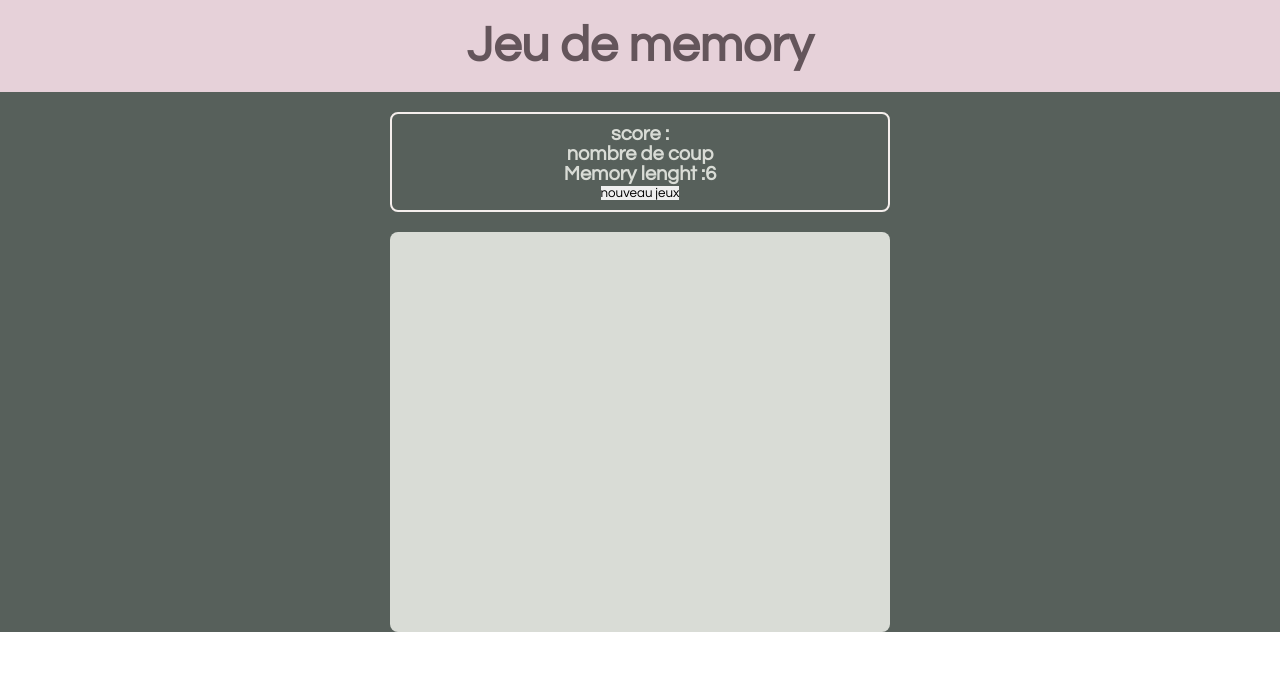
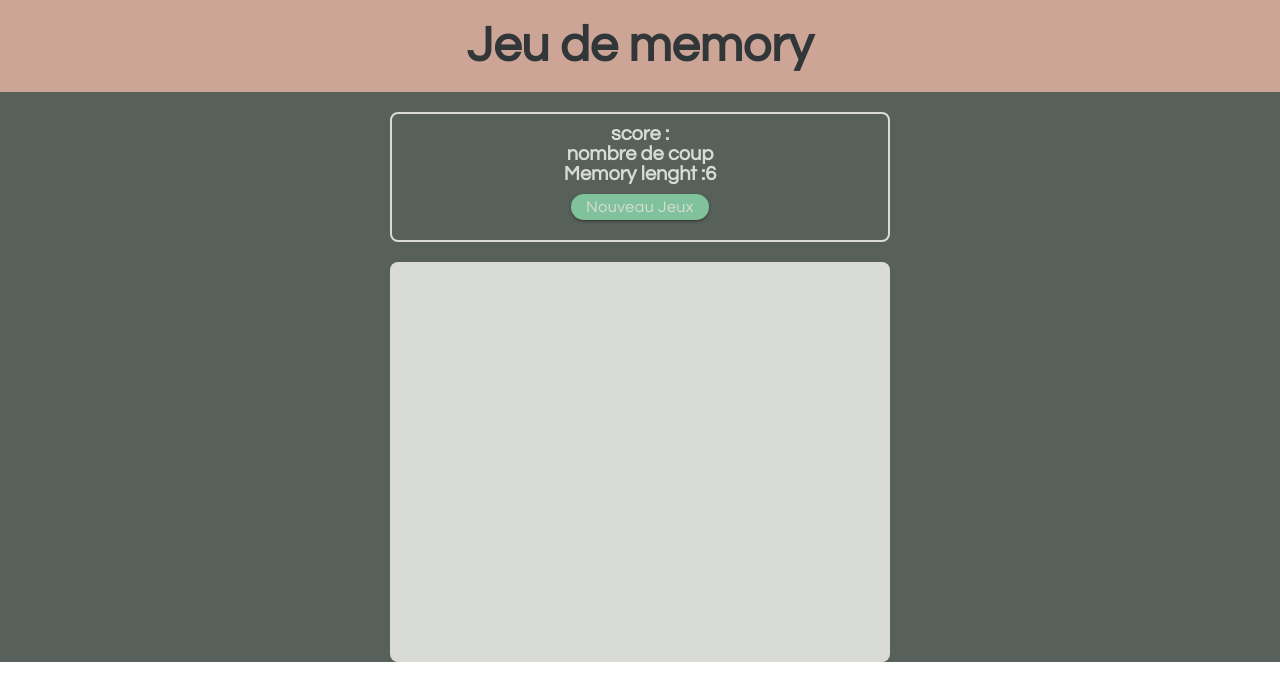
Before and after one commit to lliolla/jeux, a React (Vite) app: page /memory in a window 1280 px wide. Shown: the top 700 px of the page. Built offline with nearby package versions, Linux system fonts and the light colour scheme.

Commit message:
STYLE: card back mise en place de la grille

```diff
--- a/src/pages/Memory.jsx
+++ b/src/pages/Memory.jsx
@@ -15,7 +15,7 @@ const shuffleCard = ()=>{
     setcards(shuffleArray)
     setturns(0)
     }
-console.log("shuffleArray",cards,turns);
+
     /* gird memomry */
            /* card component */
           /* match card fonction */
@@ -41,6 +41,9 @@ console.log("shuffleArray",cards,turns);
                     <div className='card-face'>
                         <img src={card.src} alt="" />
                     </div>
+                    <div className='card-back'>
+                        <img src="../../public/assets/images/memory/fan.png" alt="" />
+                    </div>
                 </div>
             ))
          }
--- a/src/style/_memory.scss
+++ b/src/style/_memory.scss
@@ -1,5 +1,24 @@
 
 
+section> .card{
+    .card-face, .card-back {
+        margin: 5px;
+        padding: 5px;
+        border: 2px solid $black;
+        border-radius: 15px;
+        box-shadow: $grey 0px 5px 15px;
+                img{
+                    width: 100px;
+                }
+
+    }
+    .card-face{
+        background-color: $purple-light;
+       }
+    .card-back{
+        background-color: $green;
+    }
+}
 
 
 
@@ -12,17 +31,9 @@
     transform: rotateY(180deg);
 }
 
-img{
-    width: 100px;
-}
 
-.memory-face,.memory-back {
-    margin: 5px;
-    padding: 5px;
-    border: 2px solid#292626;
-    border-radius: 15px;
-    box-shadow: #c2c2c2 0px 5px 15px;
-}
+
+
 
 .memory-face{
     background-color: #cca596;
--- a/src/style/_setting.scss
+++ b/src/style/_setting.scss
@@ -8,19 +8,18 @@
   src: url(../assets/fonts/Michroma-Regular.woff2);
 }
 
-
 //variables
 $font-1: "font-1", sans-serif;
 $font-2: "font-2", serif;
 
 $purple: #64555b;
-$purple-light: #e6d1d9;
-$color-2: #C1912B;
-$color-3: #23526C;
-$color-4: #57605B;
-$grey: #D9DCD6;
-$color-6: #7FC29B;
-$green: #B5EF8A;
+$purple-light: #cca596;
+$color-2: #c1912b;
+$color-3: #23526c;
+$grey: #57605b;
+$grey-light: #d9dcd6;
+$jade: #7fc29b;
+$green: #cfff7d;
 $black: #313638;
 
 //reset CSS
@@ -33,55 +32,57 @@ $black: #313638;
   border: none;
   text-decoration: none;
   font-family: $font-1;
-
 }
 //common elements
-.game-container{
-    background-color: $color-4 ;
+.game-container {
+  background-color: $grey;
 
-    header{
+  header {
     background-color: $purple-light;
   }
-    header>  h1 {
-        color:$purple;
+  header > h1 {
+    color: $black;
     text-align: center;
     padding: 20px;
     font-size: 50px;
-
   }
-    .score-board{
-        border: 2px solid #F5EFED;
+  .score-board {
+    border: 2px solid $grey-light;
     text-align: center;
     font-weight: bold;
-        border-radius: 8px  ;
+    border-radius: 8px;
     width: 500px;
     padding: 10px;
-        margin: 20px auto ;
-        p{
-            color:$grey;
-            font-size:20px;
+    margin: 20px auto;
+    p {
+      color: $grey-light;
+      font-size: 20px;
     }
-
   }
-    .game-gird{
-        background-color:$grey;
+  .game-gird {
+    background-color: $grey-light;
     width: 500px;
     height: 400px;
-    border-radius: 8px  ;
+    border-radius: 8px;
     margin: auto;
     display: flex;
-    flex-wrap:wrap;
+    flex-wrap: wrap;
     perspective: 800px;
-
-        .card{
-            .card-face{
-
-                    img{
-                        width: 100px;
-                    }
-
   }
 }
+button {
+  background-color: $jade;
+  color: $grey-light;
+  border-radius: 30px;
+  margin: 10px 0px;
+  padding: 5px 15px;
+  letter-spacing: 0.02857em;
+  font-size: medium;
+  text-transform: capitalize;
+  box-shadow: 0px 3px 1px -2px rgba(0, 0, 0, 0.2),
+    0px 2px 2px 0px rgba(0, 0, 0, 0.14), 0px 1px 5px 0px rgba(0, 0, 0, 0.12);
+  &:hover {
+    background-color: $grey-light;
+    color: $black;
   }
-
 }
```
Also changed, not shown: 1 other file (tests, documents, lock files or other folders). Lines whose indentation alone changed are shown as unchanged.
